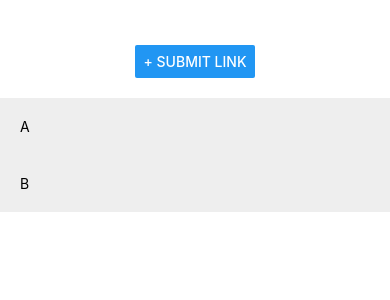
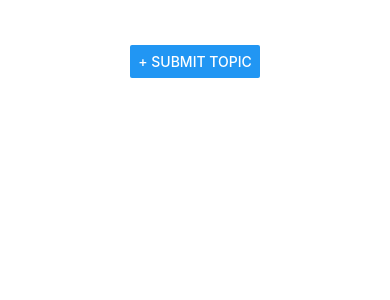
Before and after one commit to trungdq88/reddit-clone, a React Native app: screen / in a window 390 px wide. Shown: the top 300 px of the page. Built offline with nearby package versions, Linux system fonts and the light colour scheme.

Commit message:
Simple in memory database for topics

```diff
--- a/App.js
+++ b/App.js
@@ -1,16 +1,36 @@
 import React from 'react';
 import { StyleSheet, Text, View, Button, FlatList, Alert } from 'react-native';
 import LinkItem from './LinkItem.js';
+import TopicDatabase from './TopicDatabase.js';
 
 export default class App extends React.Component {
+  topics = new TopicDatabase();
+  subscription = null;
+
   state = {
-    data: [{ value: 'A' }, { value: 'B' }],
+    topics: [],
   };
+
+  componentDidMount() {
+    this.subscription = this.topics.subscribe(topics =>
+      this.setState({ topics }),
+    );
+  }
+
+  componentWillUnmount() {
+    this.subscription && this.subscription.dispose();
+  }
 
   _onPressItem = item => Alert.alert('Hello ' + item);
 
+  _onSubmitTopic = () => {
+    this.topics.add({ value: Math.random() });
+  };
+
+  _keyExtractor = item => item.value;
+
   _renderItem = ({ item }) => (
-    <LinkItem key={item.value} {...item} onPressItem={this._onPressItem} />
+    <LinkItem {...item} onPressItem={this._onPressItem} />
   );
 
   render() {
@@ -19,18 +39,18 @@ export default class App extends React.Component {
         <View sytle={{ flex: 1 }}>
           <View style={{ padding: 20 }}>
             <Button
-              title="+ Submit Link"
-              accessibilityLabel="Submit Link"
-              onPress={e => {
-                this.setState({
-                  data: this.state.data.concat({ value: Math.random() }),
-                });
-              }}
+              title="+ Submit Topic"
+              accessibilityLabel="Submit Topic"
+              onPress={this._onSubmitTopic}
             />
           </View>
         </View>
         <View style={{ flex: 9, width: '100%' }}>
-          <FlatList data={this.state.data} renderItem={this._renderItem} />
+          <FlatList
+            data={this.state.topics}
+            renderItem={this._renderItem}
+            keyExtractor={this._keyExtractor}
+          />
         </View>
       </View>
     );
--- /dev/null
+++ b/TopicDatabase.js
@@ -0,0 +1,28 @@
+export default class TopicDatabase {
+  topics = [];
+  subscriptions = {
+    // subscriptionId => callback
+  };
+
+  add = value => {
+    this.topics = this.topics.concat(value);
+    this.notify();
+  };
+
+  notify = () => {
+    // TODO: this implementation do not guarantee subscrition order.
+    Object.values(this.subscriptions)
+      .filter(callback => callback !== null)
+      .forEach(callback => callback(this.topics));
+  };
+
+  subscribe = callback => {
+    const subscriptionId = Math.random();
+    // TODO: check duplicate subscriptionId.
+    this.subscriptions[subscriptionId] = callback;
+    return {
+      id: subscriptionId,
+      dispose: () => (this.subscriptions[subscriptionId] = null),
+    };
+  };
+}
```
